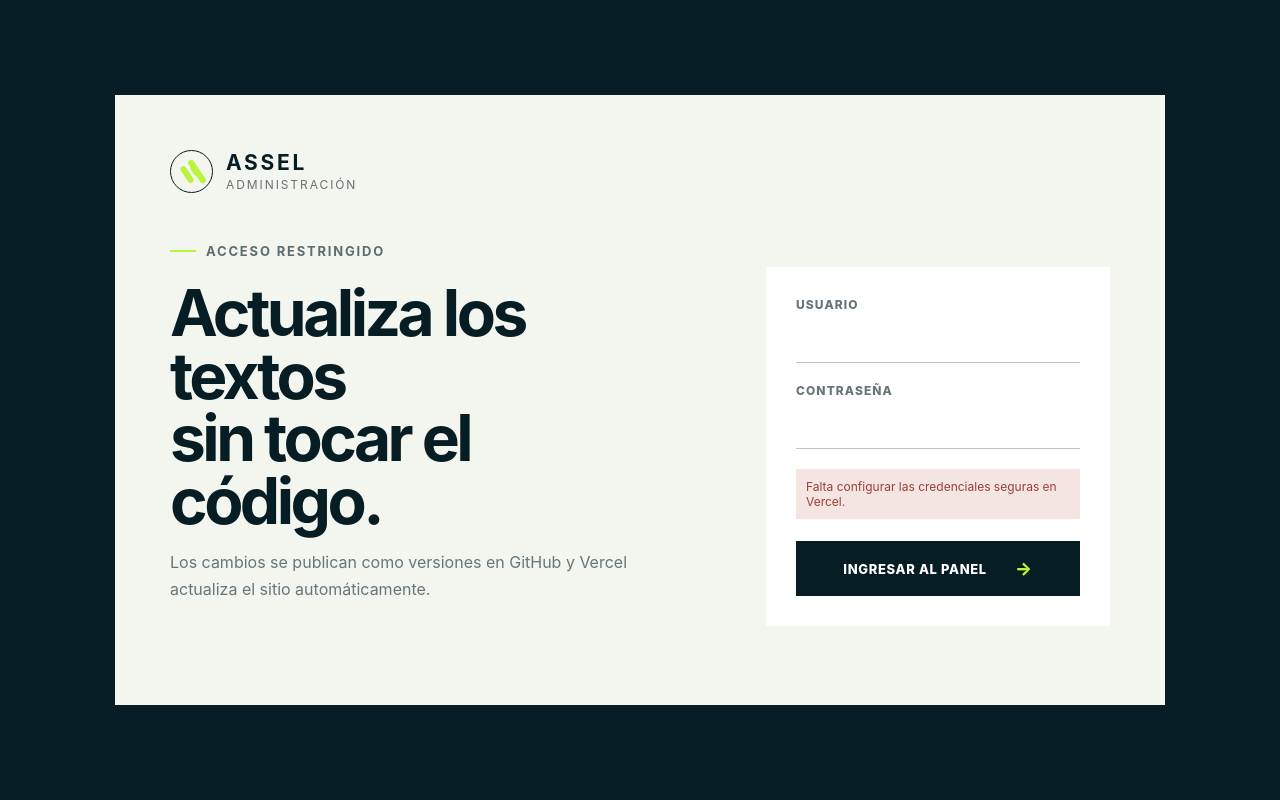
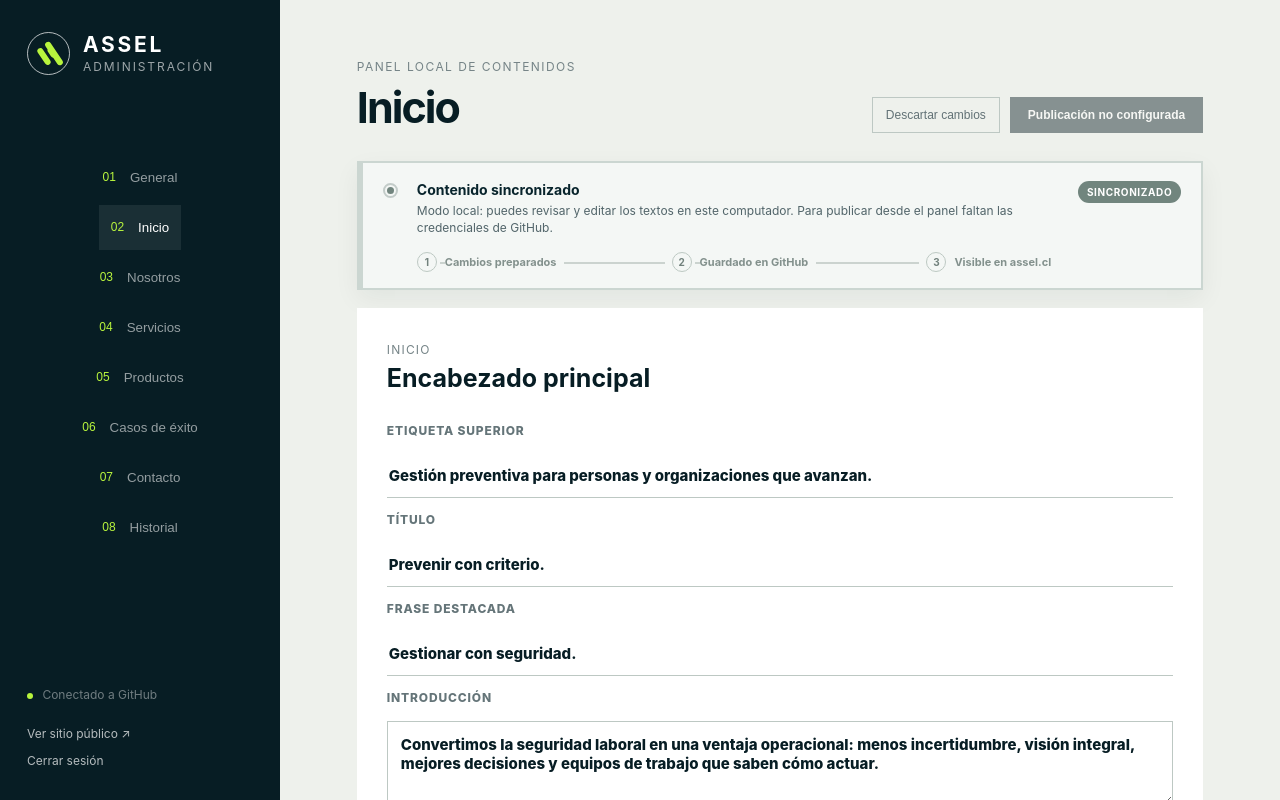
Before and after one commit to aranguizjose96-infor/ASSEL-model-B, a Next.js app: page /admin in a window 1280 px wide. Shown: the top 800 px of the page. Built offline with nearby package versions, Linux system fonts and the light colour scheme.

Commit message:
Corrige carga del panel de administracion

```diff
--- a/app/api/admin/session/route.ts
+++ b/app/api/admin/session/route.ts
@@ -1,11 +1,11 @@
 import { NextResponse } from 'next/server';
-import { adminIsConfigured, requestHasAdminSession } from '../../../lib/admin-auth';
+import { adminIsConfigured, adminLocalPreviewMode, requestHasAdminSession } from '../../../lib/admin-auth';
 
 export const dynamic = 'force-dynamic';
 
 export async function GET(request: Request) {
   return NextResponse.json(
-    { authenticated: requestHasAdminSession(request), configured: adminIsConfigured() },
+    { authenticated: requestHasAdminSession(request), configured: adminIsConfigured(), localPreview: adminLocalPreviewMode() },
     { headers: { 'Cache-Control': 'no-store' } },
   );
 }
--- a/app/components/admin-panel.tsx
+++ b/app/components/admin-panel.tsx
@@ -109,6 +109,7 @@ export function AdminPanel() {
   const currentTab = useMemo(() => tabs.find((item) => item.key === tab)?.label || 'Contenido', [tab]);
   const visualPublishStage: VisualPublishStage = dirty ? 'dirty' : publishStage;
   const currentPublishStatus = publishStatus[visualPublishStage];
+  const localPreview = sha === 'local-preview';
 
   const loadContent = useCallback(async () => {
     setLoadingContent(true);
@@ -121,6 +122,9 @@ export function AdminPanel() {
       setContent(result.content);
       setSha(result.sha);
       setDirty(false);
+      if (result.sha === 'local-preview') {
+        setNotice('Modo local: puedes revisar y editar los textos en este computador. Para publicar desde el panel faltan las credenciales de GitHub.');
+      }
     } catch (error) {
       setNotice(error instanceof Error ? error.message : 'No se pudo cargar el contenido.');
     } finally {
@@ -192,6 +196,11 @@ export function AdminPanel() {
 
   async function publish() {
     if (!content || !sha || !dirty) return;
+    if (localPreview) {
+      setPublishStage('error');
+      setNotice('Este panel está en modo local. Para publicar desde aquí hay que configurar usuario, contraseña y token de GitHub.');
+      return;
+    }
     setPublishStage('github');
     setNotice('Guardando una nueva versión en GitHub…');
     const response = await fetch('/api/admin/content', { method: 'PUT', headers: { 'Content-Type': 'application/json' }, body: JSON.stringify({ content, expectedSha: sha, message: `Actualiza textos de ${currentTab} desde el panel ASSEL` }) });
@@ -224,7 +233,7 @@ export function AdminPanel() {
 
   if (authState === 'login') return (
     <main className="admin-login-page">
-      <section className="admin-login-card"><Link className="brand brand-dark" href="/"><span className="brand-mark"><i /></span><span className="brand-copy"><strong>ASSEL</strong><small>Administración</small></span></Link><div><p className="eyebrow dark"><span /> Acceso restringido</p><h1>Actualiza los textos<br />sin tocar el código.</h1><p>Los cambios se publican como versiones en GitHub y Vercel actualiza el sitio automáticamente.</p></div><form onSubmit={login}><label>Usuario<input name="usuario" autoComplete="username" required /></label><label>Contraseña<input name="clave" type="password" autoComplete="current-password" required /></label>{!configured && <p className="login-error">Falta configurar las credenciales seguras en Vercel.</p>}{loginError && <p className="login-error">{loginError}</p>}<button className="button-dark" type="submit" disabled={!configured}>Ingresar al panel <span>→</span></button></form></section>
+      <section className="admin-login-card"><Link className="brand brand-dark" href="/"><span className="brand-mark"><i /></span><span className="brand-copy"><strong>ASSEL</strong><small>Administración</small></span></Link><div><p className="eyebrow dark"><span /> Acceso restringido</p><h1>Actualiza los textos<br />sin tocar el código.</h1><p>Los cambios se publican como versiones en GitHub y Vercel actualiza el sitio automáticamente.</p></div><form onSubmit={login}><label>Usuario<input name="usuario" autoComplete="username" required /></label><label>Contraseña<input name="clave" type="password" autoComplete="current-password" required /></label>{!configured && <p className="login-error">Falta configurar las credenciales seguras del panel. En local el panel puede abrirse en modo de revisión; en Vercel hay que agregar las variables de entorno.</p>}{loginError && <p className="login-error">{loginError}</p>}<button className="button-dark" type="submit" disabled={!configured}>Ingresar al panel <span>→</span></button></form></section>
     </main>
   );
 
@@ -232,7 +241,7 @@ export function AdminPanel() {
     <main className="admin-page">
       <aside className="admin-sidebar"><Link className="brand" href="/"><span className="brand-mark"><i /></span><span className="brand-copy"><strong>ASSEL</strong><small>Administración</small></span></Link><nav>{tabs.map((item, index) => <button className={tab === item.key ? 'active' : ''} onClick={() => { setTab(item.key); if (item.key === 'history') void loadHistory(); }} key={item.key}><span>{String(index + 1).padStart(2, '0')}</span>{item.label}</button>)}</nav><div className="admin-sidebar-foot"><p><i /> Conectado a GitHub</p><Link href="/" target="_blank">Ver sitio público ↗</Link><button onClick={logout}>Cerrar sesión</button></div></aside>
       <section className="admin-workspace">
-        <header><div><small>Panel de contenidos</small><h1>{currentTab}</h1></div><div className="admin-header-actions"><button className="reset-button" onClick={loadContent} disabled={loadingContent || publishStage === 'deploying'}>Descartar cambios</button><button className="admin-publish-button" onClick={publish} disabled={!dirty || publishStage === 'deploying'}>{publishStage === 'deploying' ? 'Publicando…' : 'Publicar cambios'}</button></div></header>
+        <header><div><small>{localPreview ? 'Panel local de contenidos' : 'Panel de contenidos'}</small><h1>{currentTab}</h1></div><div className="admin-header-actions"><button className="reset-button" onClick={loadContent} disabled={loadingContent || publishStage === 'deploying'}>Descartar cambios</button><button className="admin-publish-button" onClick={publish} disabled={!dirty || localPreview || publishStage === 'deploying'}>{publishStage === 'deploying' ? 'Publicando…' : localPreview ? 'Publicación no configurada' : 'Publicar cambios'}</button></div></header>
         <div className={`admin-publish-status is-${visualPublishStage}`} role="status" aria-live="polite">
           <div className="admin-status-summary">
             <span className="admin-status-indicator" aria-hidden="true"><i /></span>
--- a/app/lib/admin-auth.ts
+++ b/app/lib/admin-auth.ts
@@ -19,6 +19,10 @@ function sessionSecret() {
 
 export function adminIsConfigured() {
   return Boolean(process.env.ADMIN_USERNAME && process.env.ADMIN_PASSWORD && sessionSecret().length >= 32);
+}
+
+export function adminLocalPreviewMode() {
+  return process.env.NODE_ENV !== 'production' && !adminIsConfigured();
 }
 
 export function verifyAdminCredentials(username: string, password: string) {
@@ -48,6 +52,7 @@ export function verifyAdminSession(token?: string) {
 }
 
 export function requestHasAdminSession(request: Request) {
+  if (adminLocalPreviewMode()) return true;
   const cookies = request.headers.get('cookie') || '';
   const token = cookies.split(';').map((part) => part.trim()).find((part) => part.startsWith(`${ADMIN_COOKIE}=`))?.slice(ADMIN_COOKIE.length + 1);
   return verifyAdminSession(token);
--- a/app/lib/content-validation.ts
+++ b/app/lib/content-validation.ts
@@ -9,7 +9,8 @@ function validateNode(candidate: unknown, template: unknown, path: string, error
       errors.push(`${path}: debe ser texto.`);
       return;
     }
-    if (!candidate.trim()) errors.push(`${path}: no puede quedar vacío.`);
+    const optionalText = path.endsWith('.note');
+    if (!candidate.trim() && !optionalText) errors.push(`${path}: no puede quedar vacío.`);
     if (candidate.length > MAX_TEXT_LENGTH) errors.push(`${path}: supera ${MAX_TEXT_LENGTH} caracteres.`);
     return;
   }
```
